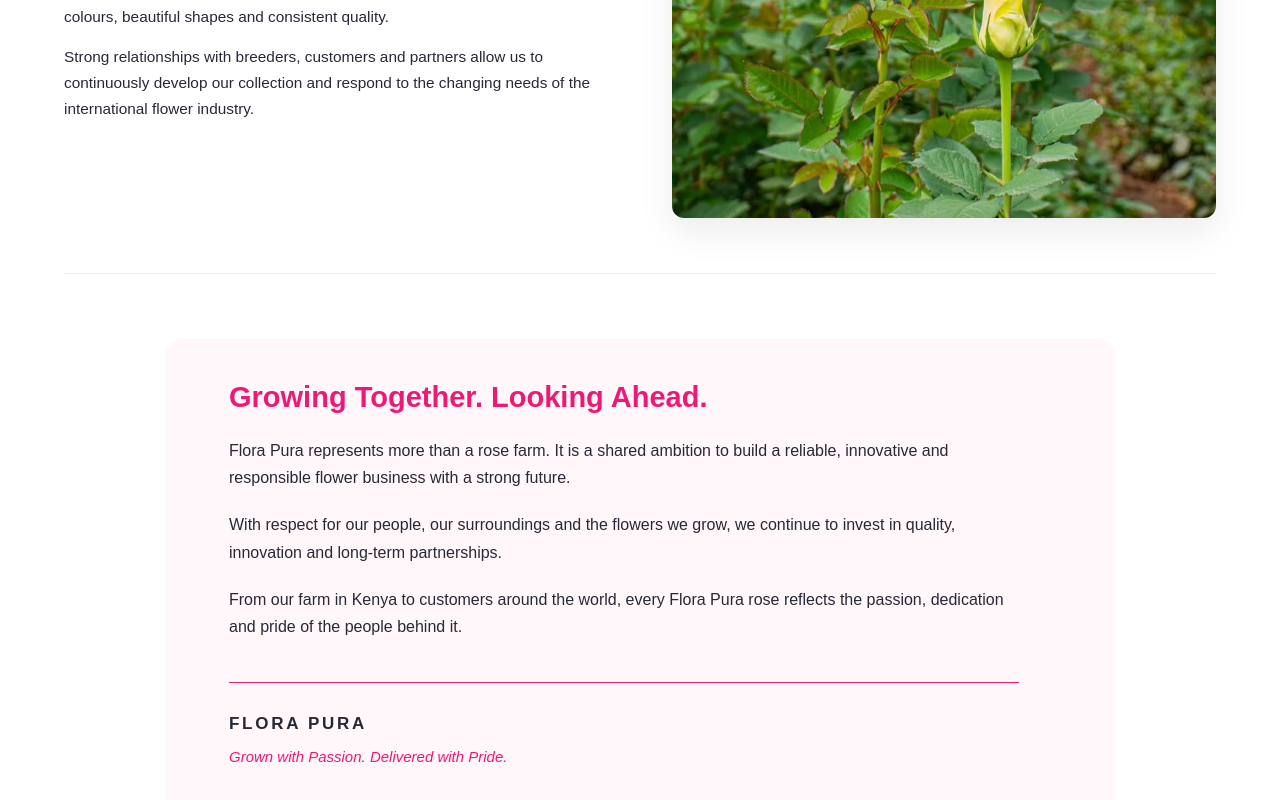
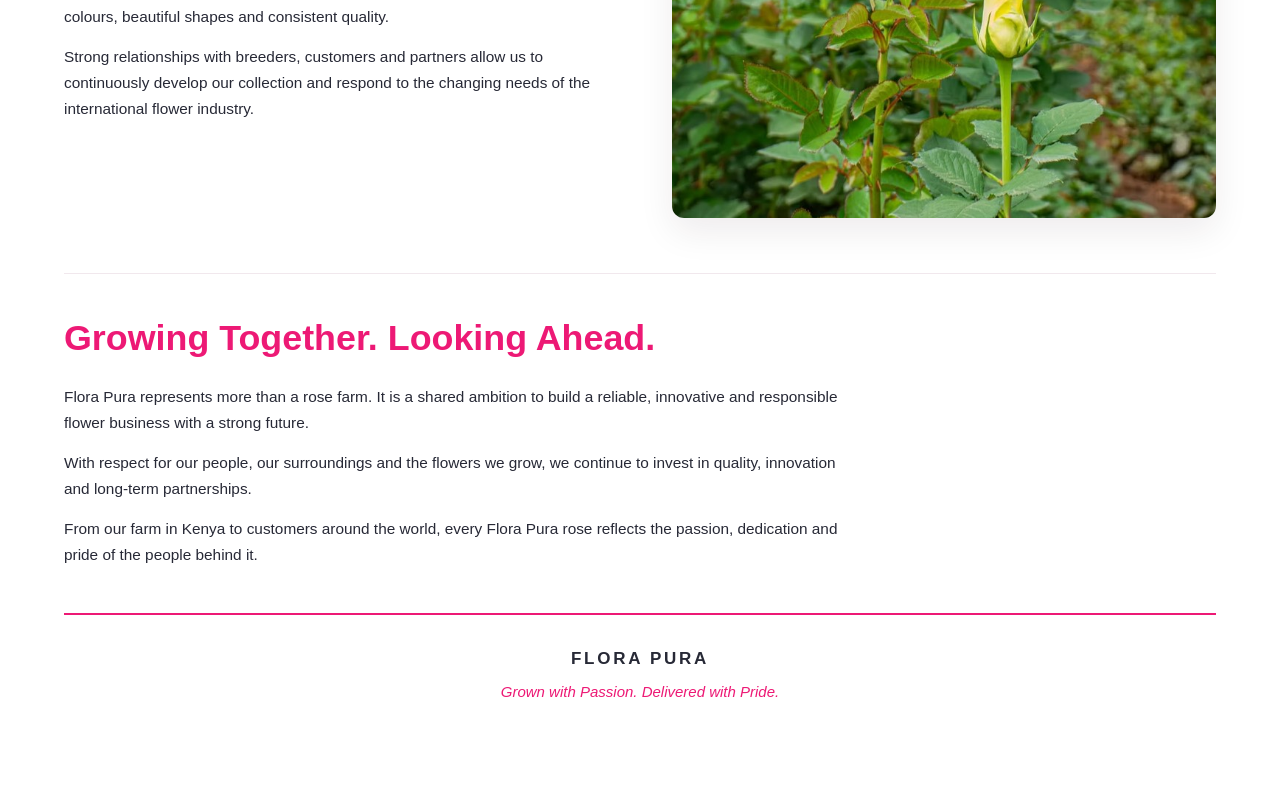
Before and after one commit to Rob1974BR/Flora-Pura-Brochure, a Next.js app: page / in a window 1280 px wide. Shown: the part 6079-6879 px from the top of the page. Built offline with nearby package versions, Linux system fonts and the light colour scheme.

Commit message:
Integrate Growing Together conclusion into story layout

```diff
--- a/app/globals.css
+++ b/app/globals.css
@@ -174,3 +174,12 @@ html{scroll-behavior:smooth;scroll-padding-top:86px}
 .fp-story-closing h3{margin:0 0 22px!important}
 .fp-story-closing p{font-size:16px;line-height:1.7}
 @media(max-width:760px){.fp-story{padding:55px 20px 70px!important}.fp-story-feature{grid-template-columns:1fr;gap:20px;padding:20px 0 38px}.fp-story-feature-reverse .fp-story-feature-copy,.fp-story-feature-reverse .fp-story-feature-media{grid-column:auto;grid-row:auto}.fp-story-feature-media{grid-row:1!important}.fp-story-feature-copy{grid-row:2!important}.fp-story-image{max-height:390px}.fp-story-closing{margin-top:35px;padding:28px 22px}}
+
+/* Integrate final story section with the rest of the editorial page */
+.fp-story-closing{max-width:none;margin:42px 0 0;padding:0;background:transparent;border-radius:0}
+.fp-story-closing h3{margin:0 0 23px!important;font-size:clamp(25px,2.8vw,36px)!important}
+.fp-story-closing>p:not(.fp-story-signature){max-width:790px;font-size:clamp(14px,1.2vw,16px);line-height:1.7;margin-bottom:14px}
+.fp-story-closing .fp-story-signature{max-width:none;align-items:center;text-align:center;border-top:2px solid var(--pink);padding-top:30px;margin-top:45px!important}
+.fp-story-closing .fp-story-signature strong{display:block}
+.fp-story-closing .fp-story-signature em{display:block}
+@media(max-width:760px){.fp-story-closing{margin-top:34px;padding:0}.fp-story-closing .fp-story-signature{margin-top:32px!important}}
```
